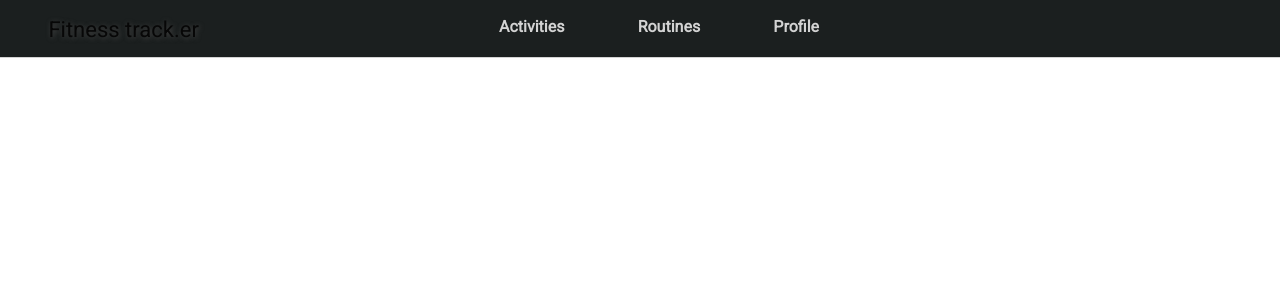
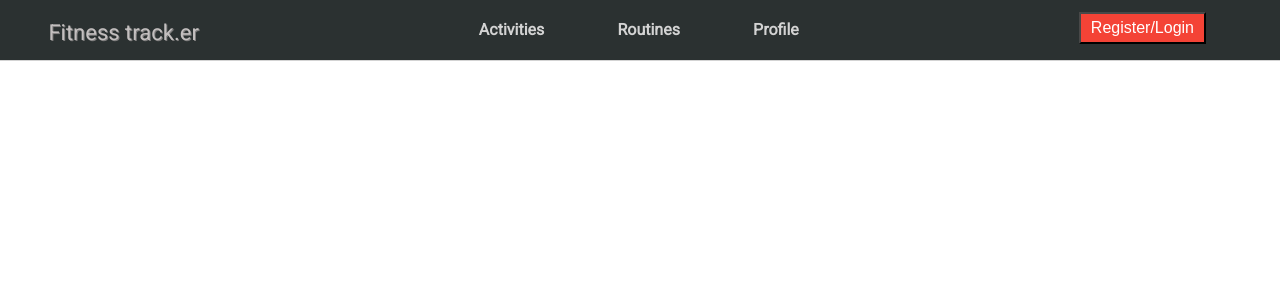
Before and after one commit to Samson343/fitnesstrackerfrontend, a React (Create React App) app in the folder frontend/: page / in a window 1280 px wide. Shown: the top 300 px of the page. Built offline with nearby package versions, Linux system fonts and the light colour scheme.

Commit message:
NavHeader is styled and functional

```diff
--- a/frontend/src/components/NavHeader.js
+++ b/frontend/src/components/NavHeader.js
@@ -1,6 +1,7 @@
 import React from "react"
 import styles from './NavHeader.module.css'
 import { Link } from 'react-router-dom'
+import Button from '@mui/material/Button';
 
 //A header with icons and/or menus to navigate to different components
 
@@ -19,7 +20,14 @@ export const NavHeader = () => {
             <h4>Profile</h4>
           </Link>
         </span>
-        <span className={styles.spaceHolder}></span>
+        {/* <Button variant="outlined" color="error">
+          Register/Login
+        </Button>  */}
+        {/* styling mui components is harder than it's worth lol */}
+        <Link to = "/login">
+        <button className= {styles.Button}>Register/Login</button>
+        </Link>
+
     </header>
   )
 }
--- a/frontend/src/components/NavHeader.module.css
+++ b/frontend/src/components/NavHeader.module.css
@@ -1,32 +1,55 @@
 .NavHeader {
     display: flex;
-    min-width: 100vw;
+    min-width: 99vw;
     justify-content: space-between;
-    padding-top: calc(5px + 1.5vh);
     user-select: none;
     border-bottom: 1px solid lightgrey;
+    background-color: rgb(43, 49, 49)
 }
+
 .menuContainers {
     display: flex;
     width: 25%;
     justify-content: space-between;
+    padding-top: calc(8px + 1.5vh);
 }
+
 .link {
-    color:lightgray;
+    color: lightgray;
     text-decoration: none;
 }
+
 .link:hover {
     text-decoration: underline;
 }
+
 .navHeading {
     margin-left: calc(10px + 3vw);
     font-size: calc(10px + 1.5vmin);
-    color: rgb(7, 7, 7);
-    text-shadow: 1px 1px 5px rgb(70, 70, 70);
+    color: rgb(195, 191, 191);
+    text-shadow: 1px 1px rgb(125, 124, 124);
+    padding-top: calc(8px + 1.5vh);
 }
-.spaceHolder {
-    margin-right: calc(20px + 11vw);
+
+.Button {
+    margin-top: calc(2px + 0.8vw);
+    margin-right: calc(10px + 5vw);
+    margin-bottom: 5px;
+    height: calc(8px + 3vh);
+    background-color: rgb(221, 219, 219);
+    padding: 0 10px 0 10px;
+    font-size: 16px;
+    cursor: pointer;
+    background: #f44336;
+    color: white;
+    border-color: rgb(72, 72, 72);
 }
-h4{
+.Button:hover {
+    border-color: #bc342b;
+    color: rgb(180, 19, 19);
+    background-color: white;
+}
+
+h4 {
     margin-top: 0;
 }
--- a/frontend/src/components/Routines.js
+++ b/frontend/src/components/Routines.js
@@ -10,6 +10,16 @@ import Button from '@mui/material/Button';
 //map and display all public routines from the routines table
 //make a form to create a new routine in the database - will need inputs for name, goal, and isPublic
 //finally, add functionality to attach activities to existing routines
+
+//some material UI junk just to change the color of a button
+import { createTheme, ThemeProvider } from '@mui/material/styles';
+const theme = createTheme({
+  palette: {
+    primary: {
+      main: 'rgb(199, 190, 190)',
+    }
+  },
+});
 
 
 const Routines = ({ token }) => {
@@ -69,7 +79,10 @@ const Routines = ({ token }) => {
              setGoal(e.target.value)
           }}
           id="outlined-basic" label="What's the goal?" variant="outlined" />
-          <Button className={styles.submitButton} size ="small" type="submit" >Create</Button>
+          <ThemeProvider theme={theme}>
+             <Button className={styles.submitButton} size ="small" type="submit" color = "primary">Create</Button>
+          </ThemeProvider>
+
         </form>
       }
       <div className={styles.MainDiv}>
--- a/frontend/src/components/Routines.module.css
+++ b/frontend/src/components/Routines.module.css
@@ -45,7 +45,7 @@
 }
 .Button {
     background-color: #282c34;
-    color: rgb(150, 142, 142);
+    color: rgb(199, 190, 190);
     margin-left: 15px;
 }
 .Button:hover {
```
